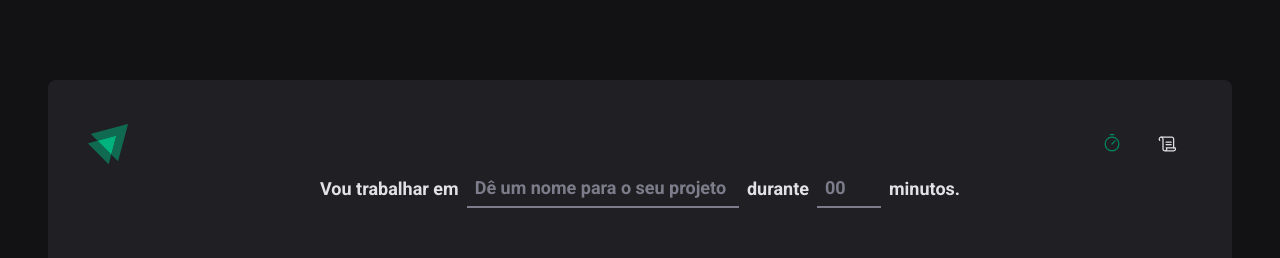
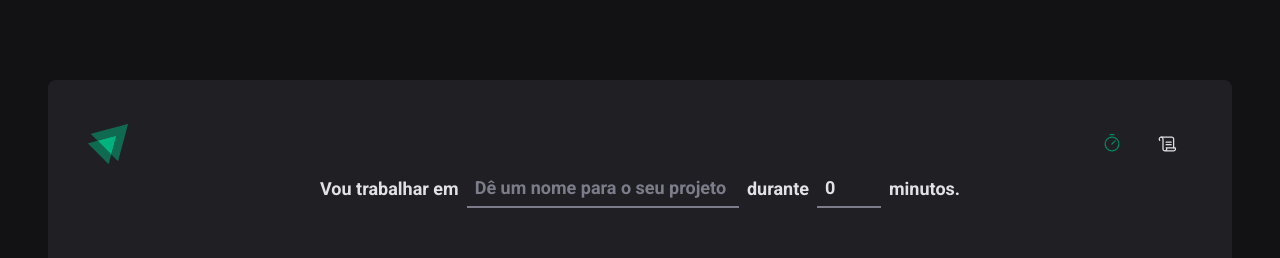
Before and after one commit to BrunnoCode/02-ignite-timer, a React (Vite) app: page / in a window 1280 px wide. Shown: the top 258 px of the page. Built offline with nearby package versions, Linux system fonts and the light colour scheme.

Commit message:
typando com zod.infer

```diff
--- a/src/pages/Home/index.tsx
+++ b/src/pages/Home/index.tsx
@@ -19,12 +19,21 @@ const newFormValidationSchema = zod.object({
   minutesAmount: zod.number().min(5).max(60),
 })
 
+type newFormCycleData = zod.infer<typeof newFormValidationSchema>
+
 export function Home() {
-  const { register, handleSubmit, watch } = useForm({
+  const { register, handleSubmit, watch, reset } = useForm<newFormCycleData>({
     resolver: zodResolver(newFormValidationSchema),
+    defaultValues: {
+      task: '',
+      minutesAmount: 0,
+    },
   })
 
-  function handleCreateNewCycle(data: any) {}
+  function handleCreateNewCycle(data: newFormCycleData) {
+    console.log(data)
+    reset()
+  }
 
   const task = watch('task')
   const isFormSubmitDisabled = !task
```
